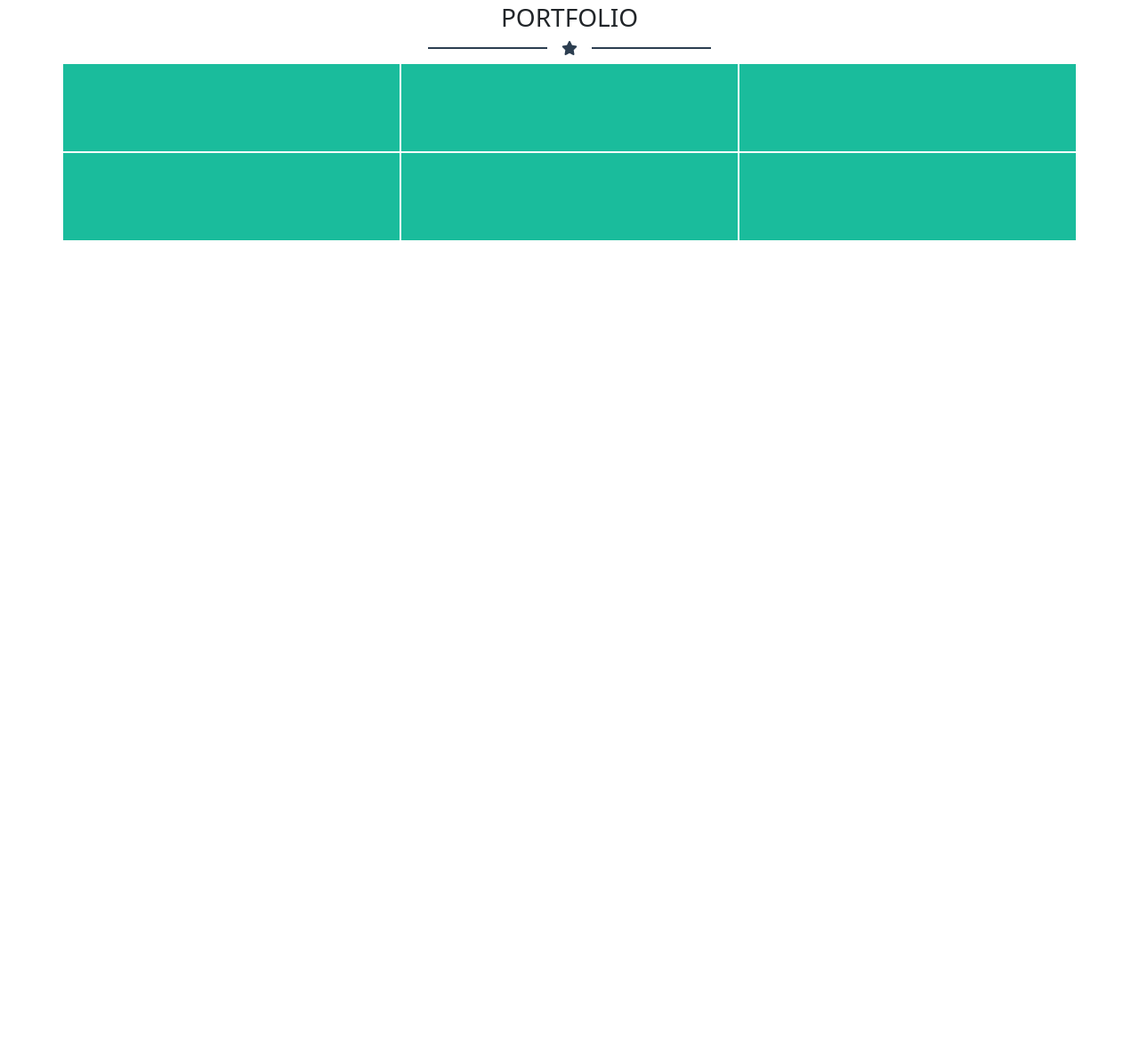
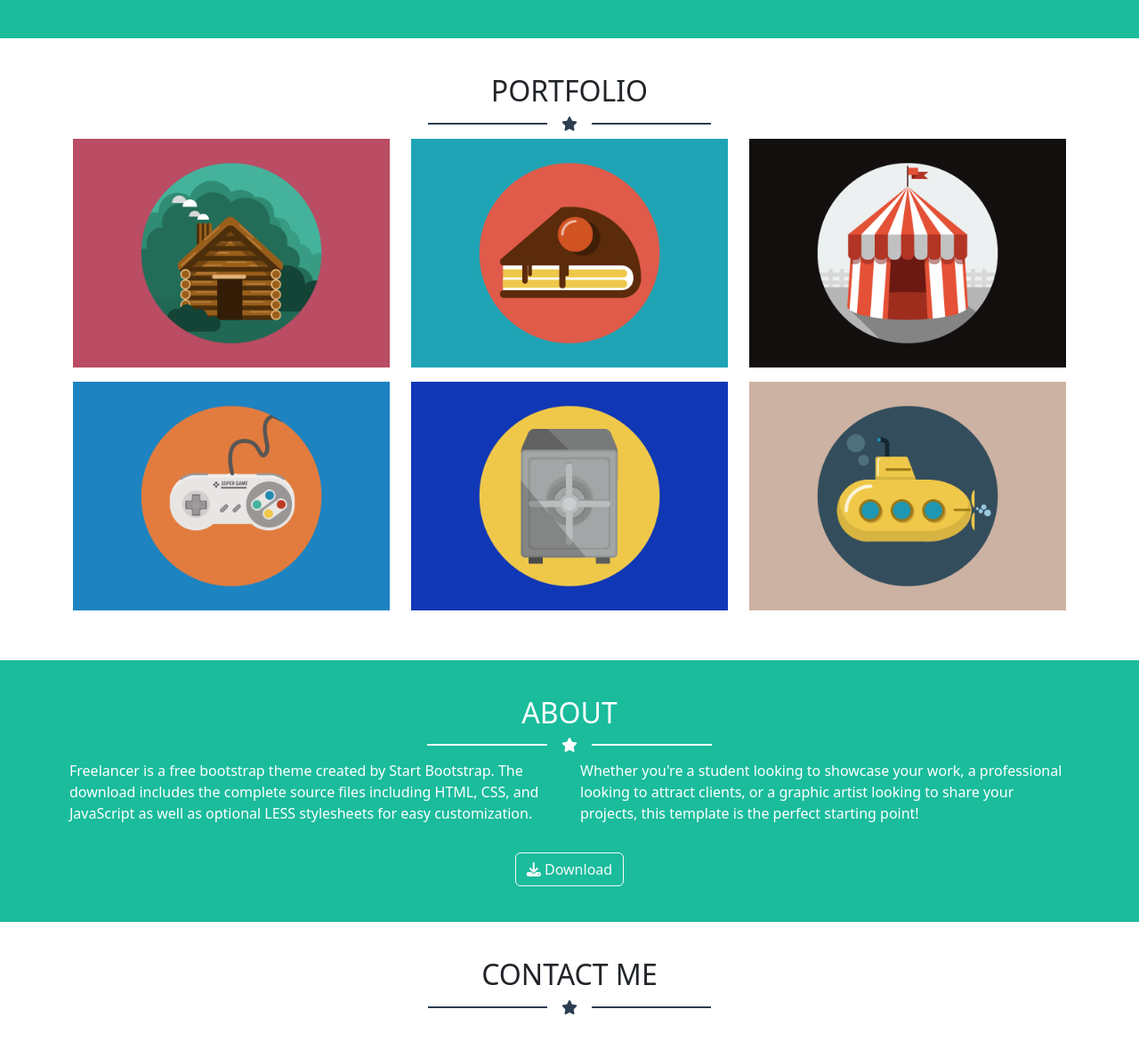
Before and after one commit to davide-rullo/html-css-bootstrap-freelancer, a plain HTML site: page index.html in a window 1280 px wide. Shown: the part 298-1487 px from the top of the page at 89% size. Before the commit the page ends 800 px from the top, so only its background shows below. Drawn offline with nearby package versions, Linux system fonts and the light colour scheme.

Commit message:
Add about section

```diff
--- a/css/style.css
+++ b/css/style.css
@@ -15,7 +15,7 @@ hr {
     opacity: 1;
 }
 
-h1 {
+.jumbotron {
     text-transform: uppercase;
 }
 
@@ -28,13 +28,17 @@ h1, h2, h3, h4, h5{
     margin-bottom: 0;
 }
 
+.about h2{
+    text-align: center;
+}
+
 nav {
     background-color: var(--frl-secondary);
     height: 50px;
     color: var(--frl-white);
 }
 
-.jumbotron {
+.jumbotron, .about {
     background-color: var(--frl-prymary);
     color: var(--frl-white);
 }
@@ -47,14 +51,15 @@ nav {
     width: 100%;
 }
 
-.profession {
-    text-transform: uppercase;
-    padding-bottom: 1rem;
+.jumbotron, .portfolio, .about, .contacts {
+    padding: 2.5rem 0;
 }
 
-.portfolio{
-    padding-top: 1.5rem;
-}
+
+/* Portfolio */
+
+
+
 
 
 .blue-decor{
@@ -66,11 +71,13 @@ nav {
 }
 
 .col-12{
-    height: 100px;
-    background-color: #1abc9c;
-    border: 1px solid white;
+    padding-bottom: 1rem;
+
+
 }
 
 .blue_title{
     text-align: center;
 }
+
+/* About */
--- a/index.html
+++ b/index.html
@@ -37,7 +37,7 @@
         <section class="portfolio">
             <div
                 class="container d-flex flex-column ">
-                <h3 class="blue_title">PORTFOLIO</h3>
+                <h2 class="blue_title">PORTFOLIO</h2>
                 <div
                     class="decor blue-decor d-flex justify-content-center align-items-center gap-3">
                     <hr>
@@ -45,19 +45,70 @@
                     <hr>
                 </div>
                 <div class="row">
-                    <div class="col-12 col-sm-6 col-md-4"></div>
-                    <div class="col-12 col-sm-6 col-md-4"></div>
-                    <div class="col-12 col-sm-6 col-md-4"></div>
-                    <div class="col-12 col-sm-6 col-md-4"></div>
-                    <div class="col-12 col-sm-6 col-md-4"></div>
-                    <div class="col-12 col-sm-6 col-md-4"></div>
+                    <div class="col-12 col-sm-6 col-md-4"> <img
+                            src="./img/cabin.png" alt></div>
+                    <div class="col-12 col-sm-6 col-md-4"><img
+                            src="./img/cake.png" alt></div>
+                    <div class="col-12 col-sm-6 col-md-4"><img
+                            src="./img/circus.png" alt></div>
+                    <div class="col-12 col-sm-6 col-md-4"><img
+                            src="./img/game.png" alt></div>
+                    <div class="col-12 col-sm-6 col-md-4"><img
+                            src="./img/safe.png" alt></div>
+                    <div class="col-12 col-sm-6 col-md-4"><img
+                            src="./img/submarine.png" alt></div>
                 </div>
 
             </div>
         </section>
-            <section class="about"></section>
-            <section class="contacts"></section>
-            <footer></footer>
+        <section class="about">
+            <div
+                class="container d-flex flex-column px-2">
+                <h2>ABOUT</h2>
+                <div
+                    class="decor d-flex justify-content-center align-items-center gap-3">
+                    <hr>
+                    <i class="fa-solid fa-star"></i>
+                    <hr>
+                </div>
+                <div class="row">
+                    <div class="col-12 col-md-6">
+                        <p>Freelancer is a free bootstrap theme created by Start
+                            Bootstrap. The download includes the complete
+                            source files including HTML, CSS, and JavaScript as
+                            well as optional LESS stylesheets for easy
+                            customization.</p>
+                    </div>
+                    <div class="col-12 col-md-6">
+                        <p>Whether you're a student looking to showcase your
+                            work, a professional looking to attract clients, or
+                            a
+                            graphic artist looking to share your projects, this
+                            template is the perfect starting point!</p>
+                    </div>
+                </div>
+                <div class="transparent_btn d-flex justify-content-center">
+                    <button type="button" class="btn btn-outline-light"><i
+                            class="fa-solid fa-download"></i> Download</button>
+                </div>
+
+            </div>
+        </section>
+        <section class="contacts">
+            <div
+                class="container d-flex flex-column ">
+                <h2 class="blue_title">CONTACT ME</h2>
+                <div
+                    class="decor blue-decor d-flex justify-content-center align-items-center gap-3">
+                    <hr>
+                    <i class="fa-solid fa-star"></i>
+                    <hr>
+                </div>
+            </div>
+        </section>
+        <footer>
+
+        </footer>
     </body>
     <script
         src="https://cdn.jsdelivr.net/npm/bootstrap@5.3.0/dist/js/bootstrap.bundle.min.js"
```
Lines whose indentation alone changed are shown as unchanged.
